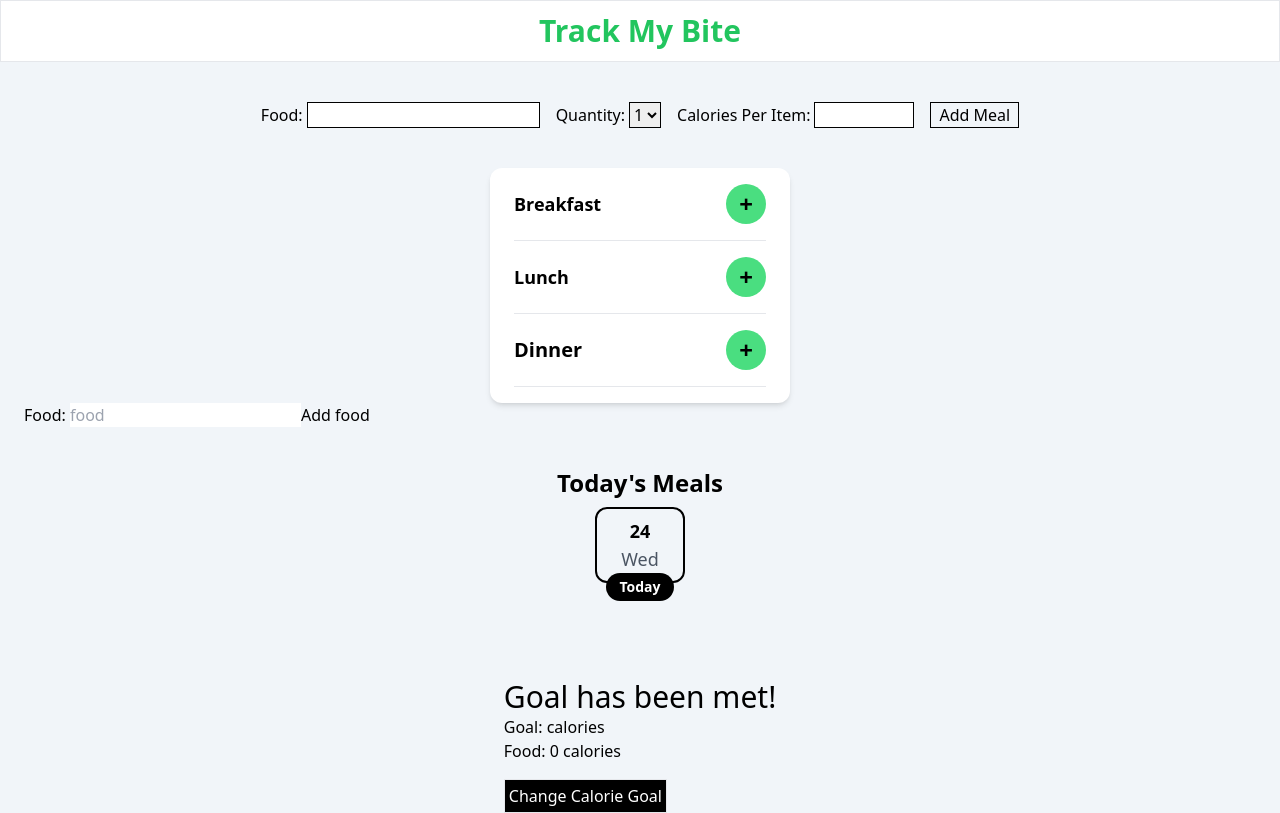
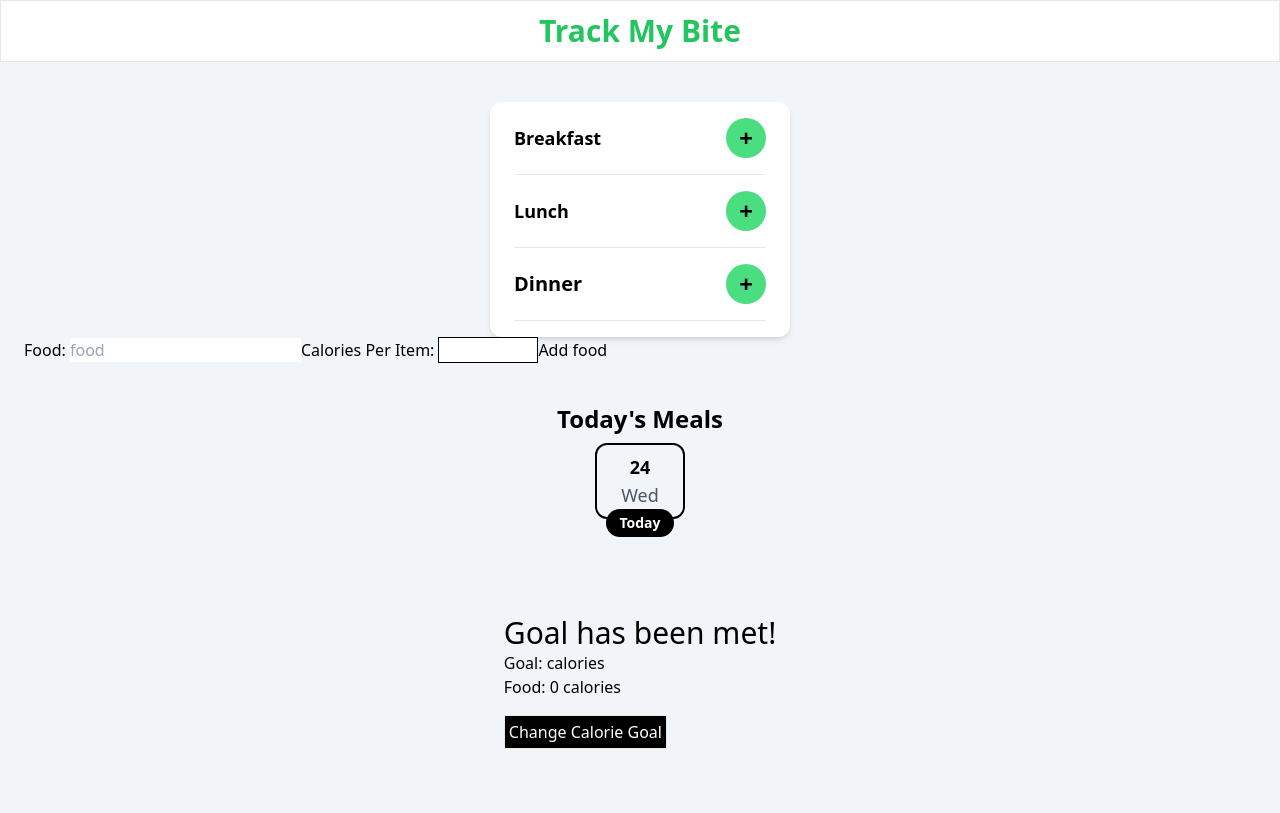
Before and after one commit to Jesusborjas006/TrackMyBite, a React (Vite) app: page /home in a window 1280 px wide. Built offline with nearby package versions, Linux system fonts and the light colour scheme.

Commit message:
Calories has been added to each mealInfo element and must havea value to submit food

```diff
--- a/src/App.tsx
+++ b/src/App.tsx
@@ -28,6 +28,10 @@ function App() {
   const [isDisplayed, setIsDisplayed] = useState(true);
   const [breakfastInput, setBreakfastInput] = useState("");
   const [mealType, setMealType] = useState("");
+  const [mealInfo, setMealInfo] = useState({
+    food: "",
+    calories: "",
+  });
 
   console.log(detailedMeals);
   console.log("meal type: ", mealType);
@@ -58,22 +62,29 @@ function App() {
     setMeals(filteredMeals);
   };
 
-  const handleFormDisplay = () => {
-    setIsDisplayed((prev) => !prev);
+  // const handleFormDisplay = () => {
+  //   setIsDisplayed((prev) => !prev);
+  // };
+
+  const handleChange = (e) => {
+    setMealInfo({ ...mealInfo, [e.target.name]: e.target.value });
   };
 
   const submitNewFood = (e) => {
     e.preventDefault();
 
+    if (mealInfo.food && mealInfo.calories) {
       const newMeal = {
         id: Date.now(),
-      food: breakfastInput,
+        food: mealInfo.food,
+        calories: mealInfo.calories,
       };
 
       setDetailedMeals({
         ...detailedMeals,
         [mealType]: [...detailedMeals[mealType], newMeal],
       });
+    }
   };
 
   const getMealTypeClicked = (type) => {
@@ -93,7 +104,7 @@ function App() {
             <>
               <Navbar userInfo={userInfo} setUserInfo={setUserInfo} />
               <section className="max-w-[1650px] px-6 ">
-                <AddPostMeal addNewMeal={addNewMeal} />
+                {/* <AddPostMeal addNewMeal={addNewMeal} /> */}
                 <div className="shadow-md rounded-xl bg-white w-[300px] mx-auto mt-10">
                   <ul className="py-4 px-6 space-y-4">
                     <li className="text-lg font-semibold flex items-center justify-between">
@@ -133,9 +144,21 @@ function App() {
                   <input
                     type="text"
                     placeholder="food"
-                    value={breakfastInput}
-                    onChange={(e) => setBreakfastInput(e.target.value)}
+                    name="food"
+                    value={mealInfo.food}
+                    onChange={handleChange}
                   />
+                  <label htmlFor="calories">
+                    Calories Per Item:
+                    <input
+                      className="border border-black ml-1 w-[100px]"
+                      id="calories"
+                      type="number"
+                      name="calories"
+                      value={mealInfo.calories}
+                      onChange={handleChange}
+                    />
+                  </label>
                   <button onClick={submitNewFood}>Add food</button>
                 </form>
                 <Meals
```
Lines whose indentation alone changed are shown as unchanged.
